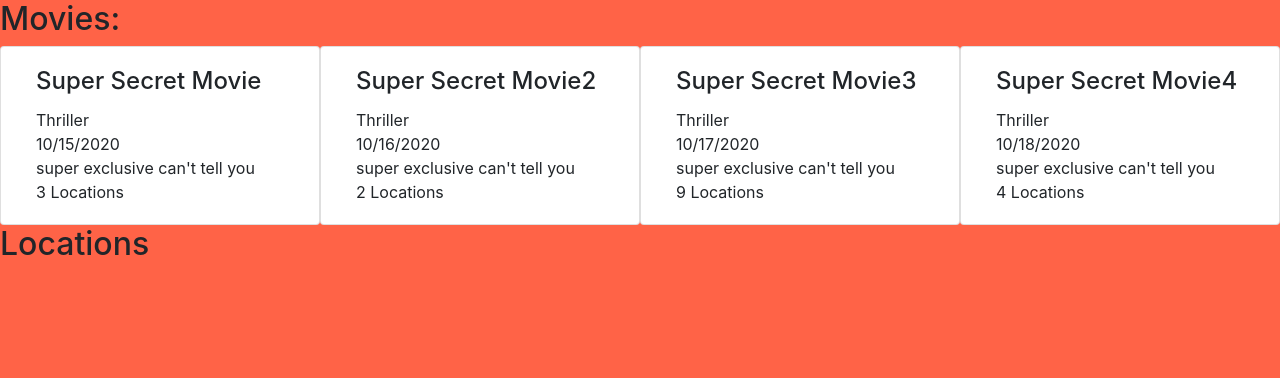
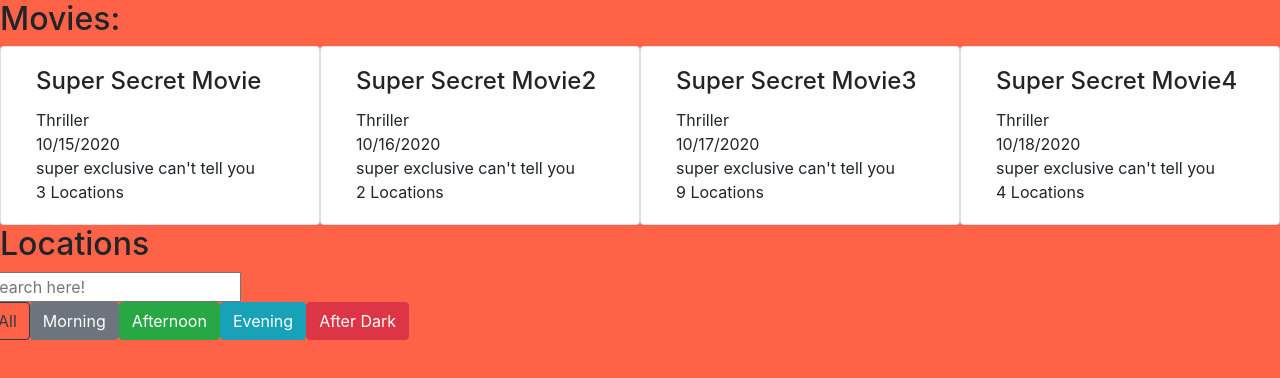
Before and after one commit to JenniferLipps/shotz, a website built with webpack: page src/index.html in a window 1280 px wide. Built offline with nearby package versions, Linux system fonts and the light colour scheme; files whose address does not match are found by name.

Commit message:
added buttons

```diff
--- a/src/index.html
+++ b/src/index.html
@@ -11,6 +11,18 @@
     <h2>Movies:</h2>
     <div id="movies"></div>
     <h2>Locations</h2>
+    <div id="filters">
+      <div class="row">
+        <input type="text" placeholder="Search here!">
+      </div>
+      <div class="row">
+        <button id="all" class="btn btn-outline-dark">All</button>
+        <button id="morning" class="btn btn-secondary">Morning</button>
+        <button id="afternoon" class="btn btn-success">Afternoon</button>
+        <button id="evening" class="btn btn-info">Evening</button>
+        <button id="dark" class="btn btn-danger">After Dark</button>
+      </div>
+    </div>
     <div id="locations"></div>
   </div>
 
```
